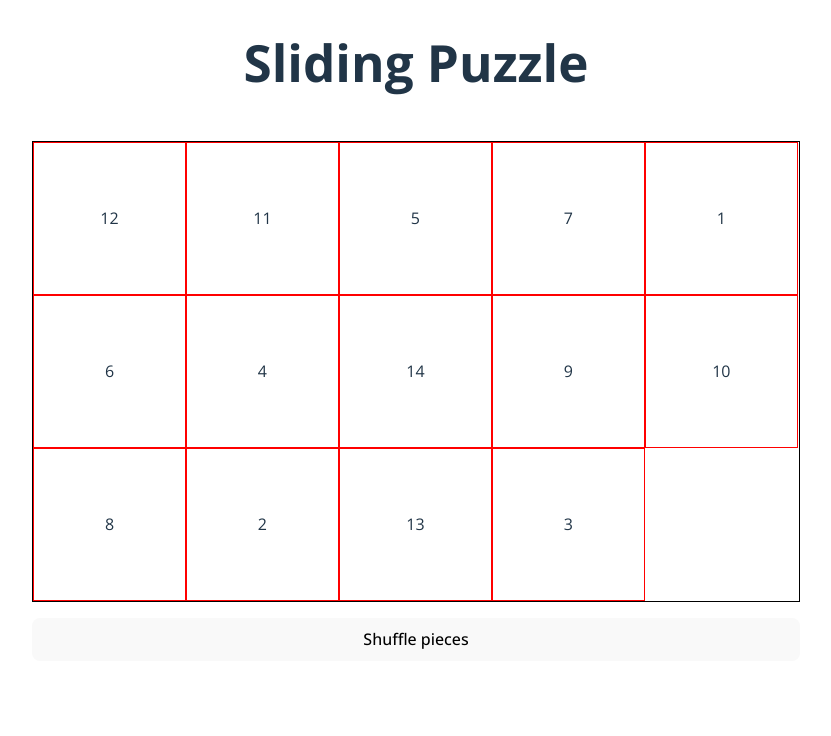
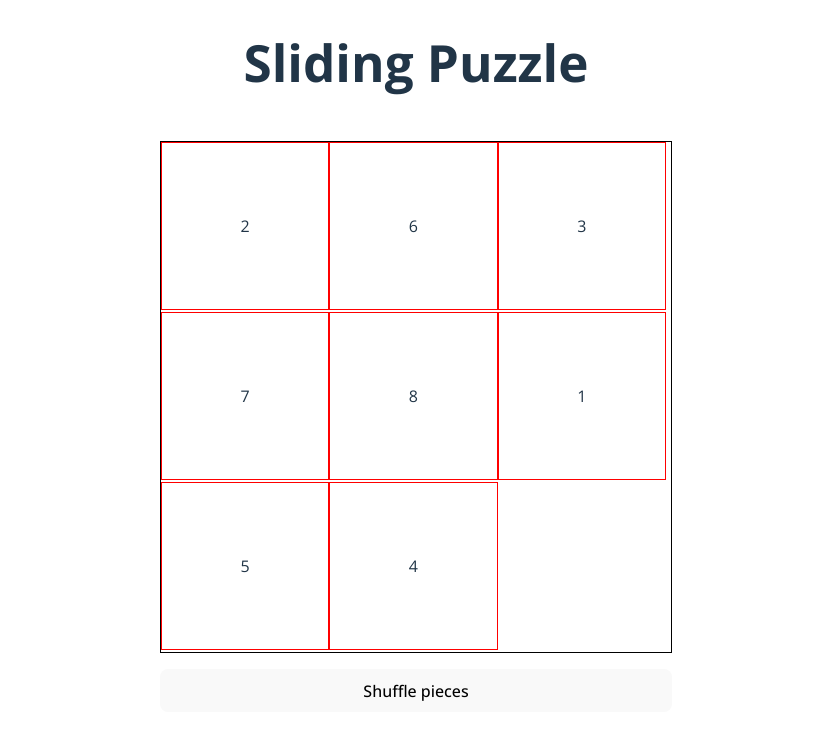
Before and after one commit to soderholmhanna/slidingpuzzle, a React (Vite) app: page / in a window 1280 px wide. Shown: the top 736 px of the page, without its empty margins (224-1055 px from the left). Built offline with nearby package versions, Linux system fonts and the light colour scheme.

Commit message:
moved remaining code to Game component, changed board to 3x3, added functions to calc index of pieces

```diff
--- a/src/App.tsx
+++ b/src/App.tsx
@@ -1,32 +1,10 @@
-import { useState } from "react";
 import Game from "./components/Game";
 
-const numbers = [1, 2, 3, 4, 5, 6, 7, 8, 9, 10, 11, 12, 13, 14];
-
-const shuffle = (array: number[]) => {
-  const newArray = [...array];
-  for (let i = newArray.length - 1; i > 0; i--) {
-      const j = Math.floor(Math.random() * (i + 1));
-      const temp = newArray[i];
-      newArray[i] = newArray[j]
-      newArray[j] = temp;
-  }
-  return newArray;
-};
-
-
 function App() {
-  const [pieces, setPieces] = useState(shuffle(numbers));
-
-  const handleClick = () => {
-    setPieces(shuffle(pieces))
-  }
+  const numbers = [1, 2, 3, 4, 5, 6, 7, 8];
 
   return (
-    <Game
-      onShuffle={handleClick}
-      pieces={pieces}
-    />
+    <Game blocks={numbers}/>
   )
 }
 
--- a/src/assets/puzzle.css
+++ b/src/assets/puzzle.css
@@ -1,17 +1,9 @@
 #puzzle {
-    width: 60vw;
+    width: 40vw;
+    height: 40vw;
     border: 1px solid #000;
     display: flex;
     flex-wrap: wrap;
-}
-
-.piece {
-    width: 11.95vw;
-    height: 11.95vw;
-    border: 1px solid red;
-    display: flex;
-    justify-content: center;
-    align-items: center;
 }
 
 .puzzle-container {
@@ -20,3 +12,12 @@
     justify-content: center;
     gap: 1rem;
 }
+
+.piece {
+    width: 33%;
+    height: 33%;
+    border: 1px solid red;
+    display: flex;
+    justify-content: center;
+    align-items: center;
+}
--- a/src/components/Game.tsx
+++ b/src/components/Game.tsx
@@ -1,22 +1,64 @@
-import React from 'react';
+import React, { useState } from 'react';
+
+const shuffle = (array: number[]) => {
+  const newArray = [...array];
+  for (let i = newArray.length - 1; i > 0; i--) {
+      const j = Math.floor(Math.random() * (i + 1));
+      const temp = newArray[i];
+      newArray[i] = newArray[j]
+      newArray[j] = temp;
+  }
+  return newArray;
+};
 
 interface Props {
-    onShuffle: () => void;
-    pieces: number[];
+  blocks: number[];
 }
 
-const Game: React.FC<Props> = ({ onShuffle, pieces }) => {
+const Game: React.FC<Props> = ({ blocks }) => {
+  const emptyBlockValue = 16;
+
+  const [pieces, setPieces] = useState<number[]>(shuffle(blocks));
+
+  const canMove = (pieceIndex: number): boolean => {
+    const pieceRow = Math.floor(pieceIndex / 4);
+    const pieceCol = pieceIndex - pieceRow * 4;
+
+    const emptyPieceIndex = pieces.indexOf(emptyBlockValue);
+    const emptyPieceRow = Math.floor(emptyPieceIndex / 4);
+    const emptyPieceCol = emptyPieceIndex % 4;
+
+    return (
+      pieceRow === emptyPieceRow && Math.abs(pieceCol - emptyPieceCol) === 1 ||
+      pieceCol === emptyPieceCol && Math.abs(pieceRow - emptyPieceRow) === 1
+    )
+  }
+
+  const movePiece = (pieceIndex: number) => {
+    if (canMove(pieceIndex) === true) {
+      console.log("Clicked piece with index:", pieceIndex)
+      const emptyIndex = pieces.indexOf(emptyBlockValue);
+      const newPieces = [...pieces];
+      newPieces[emptyIndex] = pieces[pieceIndex];
+      newPieces[pieceIndex] = emptyBlockValue;
+      setPieces(newPieces);
+    } else {
+      console.log("Can't move piece:", pieceIndex)
+    }
+  };
+
+
   return (
     <div className="puzzle-container">
     <h1>Sliding Puzzle</h1>
     <div id="puzzle">
       {
-        pieces.map((piece) => {
-          return <div key={piece} className="piece">{piece}</div>
+        pieces.map((piece, index) => {
+          return <div key={piece} className="piece" onClick={() => movePiece(index)}>{piece}</div>
         })
       }
     </div>
-    <button id="shuffle" onClick={onShuffle}>Shuffle pieces</button>
+    <button id="shuffle">Shuffle pieces</button>
    </div>
   )
 }
```
